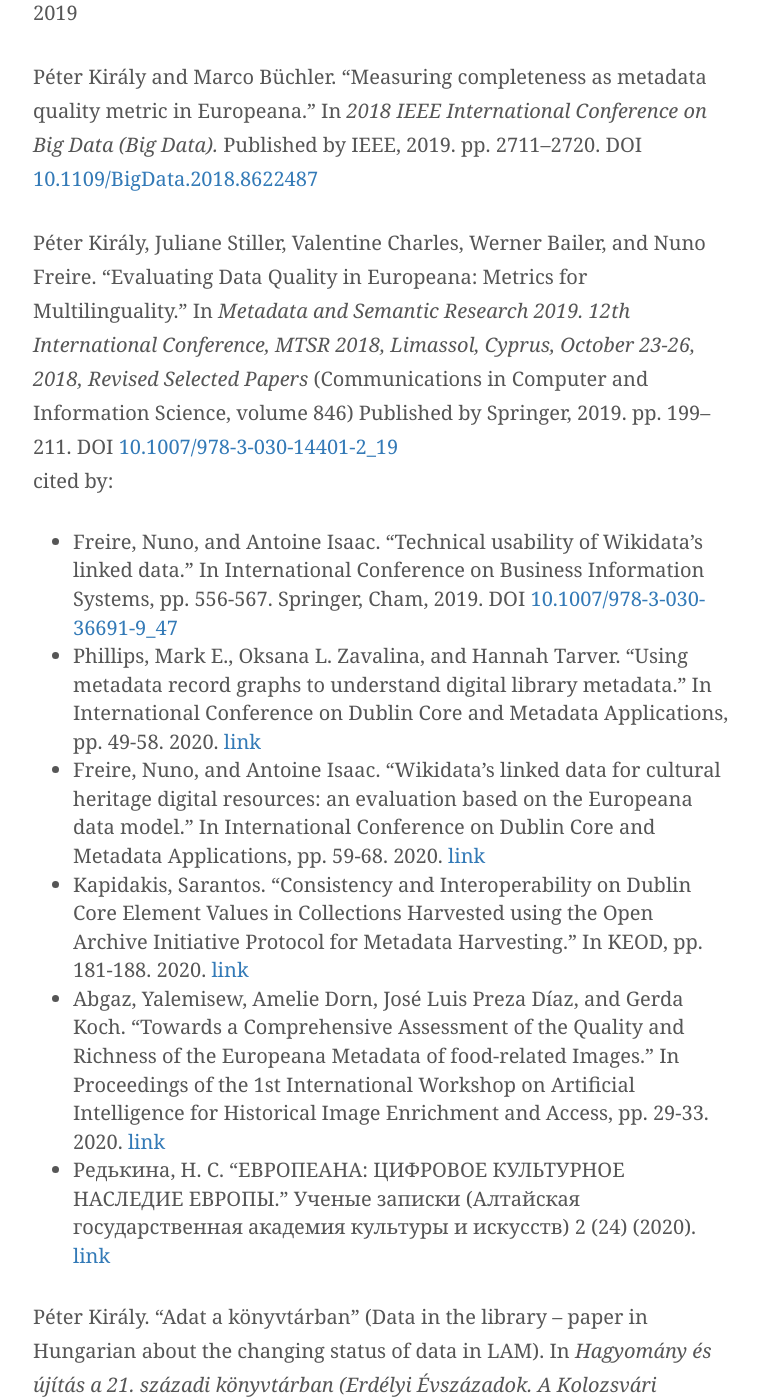
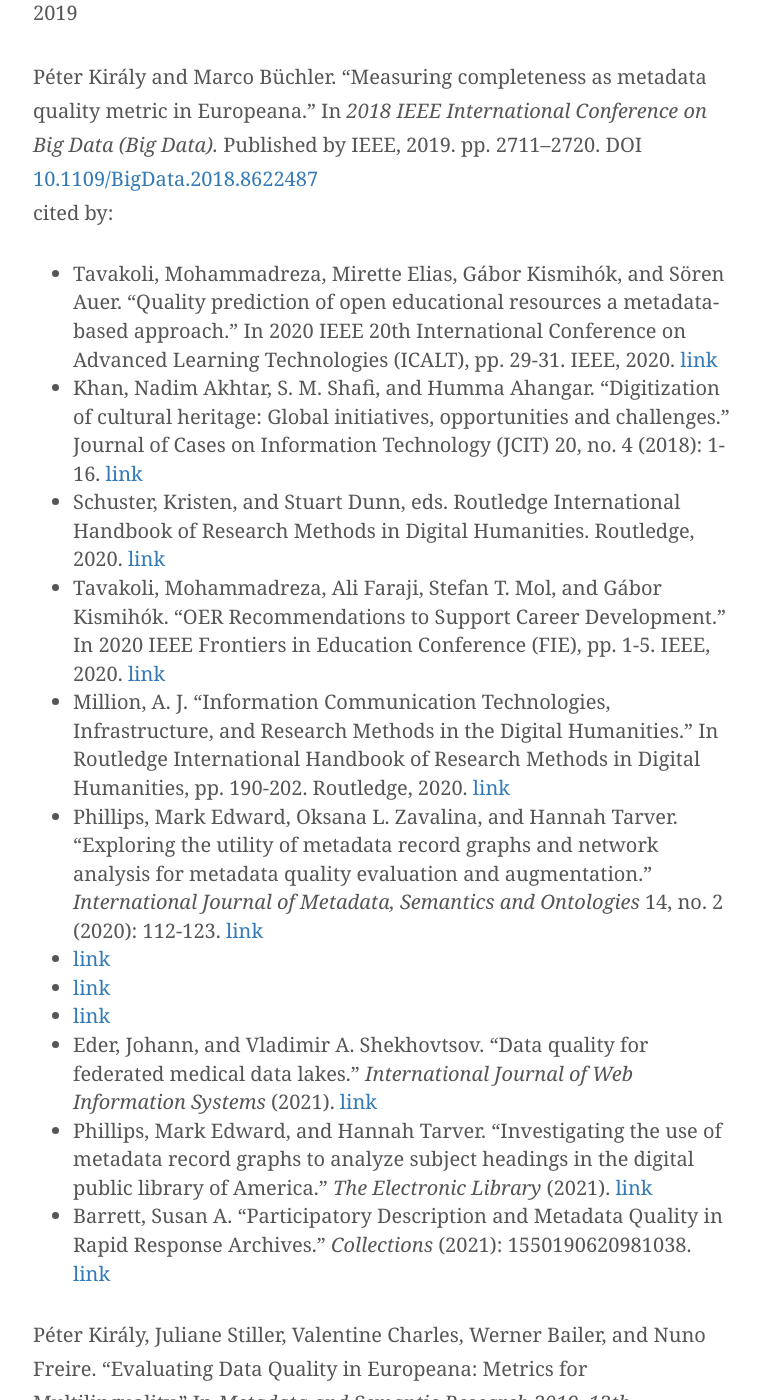
Before and after one commit to pkiraly/pkiraly.github.io, a Jekyll site: the page built from about.md, in a window 1280 px wide and 1400 px high, scrolled down 3339 px. Shown: the whole window, without its empty margins (257-1017 px from the left). Built offline with Jekyll 4.4.1, drawn with Linux system fonts in a browser that asks for light colours; nearby versions of some CDN libraries; some web fonts are replaced; comment, search, counter and statistics services are not loaded; some of the changed text lies outside the part shown.

Commit message:
Add citation

```diff
--- a/about.md
+++ b/about.md
@@ -50,7 +50,20 @@
 
 2019
 
-Péter Király and Marco Büchler. “Measuring completeness as metadata quality metric in Europeana.” In *2018 IEEE International Conference on Big Data (Big Data).* Published by IEEE, 2019. pp. 2711–2720. DOI [10.1109/BigData.2018.8622487](https://doi.org/10.1109/BigData.2018.8622487)
+Péter Király and Marco Büchler. “Measuring completeness as metadata quality metric in Europeana.” In *2018 IEEE International Conference on Big Data (Big Data).* Published by IEEE, 2019. pp. 2711–2720. DOI [10.1109/BigData.2018.8622487](https://doi.org/10.1109/BigData.2018.8622487)<br/>
+cited by:<br/>
+ * Tavakoli, Mohammadreza, Mirette Elias, Gábor Kismihók, and Sören Auer. "Quality prediction of open educational resources a metadata-based approach." In 2020 IEEE 20th International Conference on Advanced Learning Technologies (ICALT), pp. 29-31. IEEE, 2020. [link](https://ieeexplore.ieee.org/abstract/document/9155928/)
+ * Khan, Nadim Akhtar, S. M. Shafi, and Humma Ahangar. "Digitization of cultural heritage: Global initiatives, opportunities and challenges." Journal of Cases on Information Technology (JCIT) 20, no. 4 (2018): 1-16. [link](https://www.igi-global.com/article/digitization-of-cultural-heritage/212621)
+ * Schuster, Kristen, and Stuart Dunn, eds. Routledge International Handbook of Research Methods in Digital Humanities. Routledge, 2020. [link](https://books.google.com/books?hl=en&lr=&id=VmLyDwAAQBAJ&oi=fnd&pg=PT7&ots=3VJbMtiXVc&sig=KwdribufDLXFuw33mYcCOXbkK-Y)
+ * Tavakoli, Mohammadreza, Ali Faraji, Stefan T. Mol, and Gábor Kismihók. "OER Recommendations to Support Career Development." In 2020 IEEE Frontiers in Education Conference (FIE), pp. 1-5. IEEE, 2020. [link](https://ieeexplore.ieee.org/abstract/document/9274175/)
+ * Million, A. J. "Information Communication Technologies, Infrastructure, and Research Methods in the Digital Humanities." In Routledge International Handbook of Research Methods in Digital Humanities, pp. 190-202. Routledge, 2020. [link](https://www.taylorfrancis.com/chapters/edit/10.4324/9780429777028-15/information-communication-technologies-infrastructure-research-methods-digital-humanities-million)
+ * Phillips, Mark Edward, Oksana L. Zavalina, and Hannah Tarver. "Exploring the utility of metadata record graphs and network analysis for metadata quality evaluation and augmentation." _International Journal of Metadata, Semantics and Ontologies_ 14, no. 2 (2020): 112-123. [link](https://www.inderscienceonline.com/doi/abs/10.1504/IJMSO.2020.108326)
+ * [link]()
+ * [link]()
+ * [link]()
+ * Eder, Johann, and Vladimir A. Shekhovtsov. "Data quality for federated medical data lakes." _International Journal of Web Information Systems_ (2021). [link](https://www.emerald.com/insight/content/doi/10.1108/IJWIS-03-2021-0026/full/html)
+ * Phillips, Mark Edward, and Hannah Tarver. "Investigating the use of metadata record graphs to analyze subject headings in the digital public library of America." _The Electronic Library_ (2021). [link](https://www.emerald.com/insight/content/doi/10.1108/EL-11-2020-0317/full/html)
+ * Barrett, Susan A. "Participatory Description and Metadata Quality in Rapid Response Archives." _Collections_ (2021): 1550190620981038. [link](https://journals.sagepub.com/doi/abs/10.1177/1550190620981038)
 
 Péter Király, Juliane Stiller, Valentine Charles, Werner Bailer, and Nuno Freire. “Evaluating Data Quality in Europeana: Metrics for Multilinguality.” In *Metadata and Semantic Research 2019. 12th International Conference, MTSR 2018, Limassol, Cyprus, October 23-26, 2018, Revised Selected Papers* (Communications in Computer and Information Science, volume 846) Published by Springer, 2019. pp. 199–211. DOI [10.1007/978-3-030-14401-2_19](https://doi.org/10.1007/978-3-030-14401-2_19)<br/>
 cited by:<br/>
```
Also changed, not shown: other parts of about.md (+1 -1 lines).
